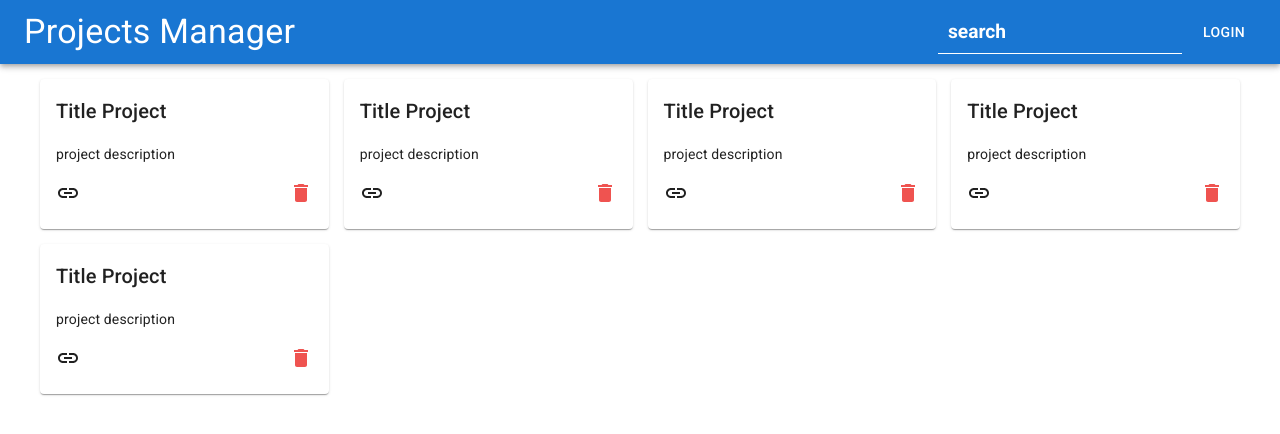
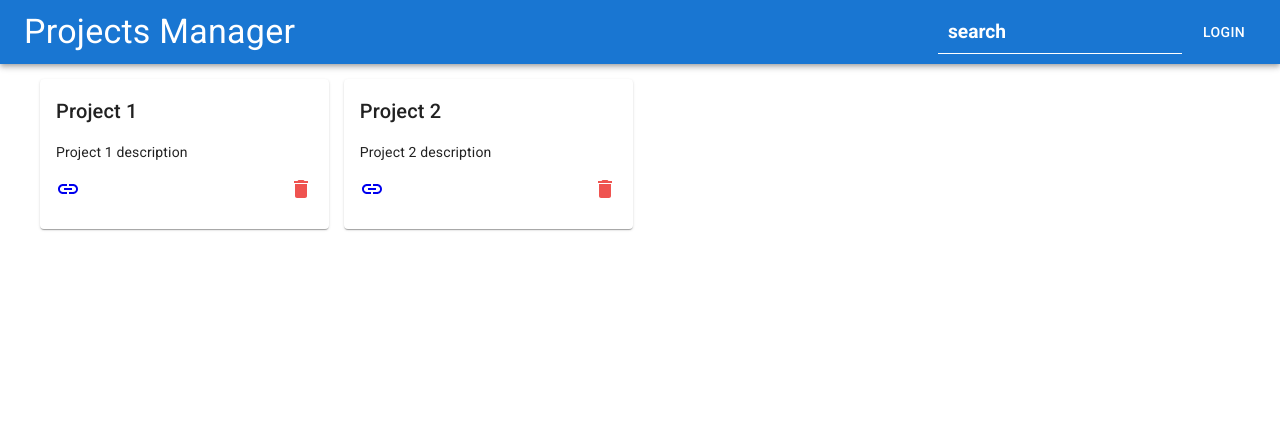
Before and after one commit to Killer2324/Projects-Manager, a React (Vite) app: page /home in a window 1280 px wide. Shown: the top 434 px of the page. Built offline with nearby package versions, Linux system fonts and the light colour scheme.

Commit message:
create test projects

```diff
--- a/src/app/pages/Home/Home.jsx
+++ b/src/app/pages/Home/Home.jsx
@@ -1,7 +1,23 @@
 import Menu from '../../common/Menu'
 import Box from '@mui/material/Box'
 import Project from './components/Project/Project'
+import { useState } from 'react'
 export default function Home() {
+  const [project, setProject] = useState([
+    {
+      id: 1,
+      title: 'Project 1',
+      description: 'Project 1 description',
+      link: 'https://www.google.com',
+    },
+    {
+      id: 2,
+      title: 'Project 2',
+      description: 'Project 2 description',
+      link: 'https://www.google.com',
+    },
+  ])
+
   const styles = {
     BoxProjectContainer: {
       widht: '100%',
@@ -19,11 +35,9 @@ export default function Home() {
     <main>
       <Menu />
       <Box sx={styles.BoxProjectContainer}>
-        <Project />
-        <Project />
-        <Project />
-        <Project />
-        <Project />
+        {project.map((item) => (
+          <Project key={item.id} {...item} />
+        ))}
       </Box>
     </main>
   )
--- a/src/app/pages/Home/components/Project/Project.jsx
+++ b/src/app/pages/Home/components/Project/Project.jsx
@@ -3,7 +3,7 @@ import DeleteIcon from '@mui/icons-material/Delete'
 import InsertLinkIcon from '@mui/icons-material/InsertLink'
 import { red } from '@mui/material/colors'
 
-export default function Project() {
+export default function Project({ title, description, link }) {
   const styles = {
     CardContainer: {
       width: '100%',
@@ -25,10 +25,12 @@ export default function Project() {
   return (
     <Card sx={styles.CardContainer}>
       <CardContent sx={styles.CardSubContainer}>
-        <Typography variant="h6">Title Project</Typography>
-        <Typography variant="body2">project description</Typography>
+        <Typography variant="h6">{title}</Typography>
+        <Typography variant="body2">{description}</Typography>
         <Box component="div" sx={styles.IconsContainer}>
-          <InsertLinkIcon sx={{ cursor: 'pointer' }} />
+          <a rel="noreferrer" href={link} target="_blank">
+            <InsertLinkIcon sx={{ cursor: 'pointer' }} />
+          </a>
           <DeleteIcon sx={{ color: red[400], cursor: 'pointer' }} />
         </Box>
       </CardContent>
```
Also changed, not shown: .eslintrc.yml.
